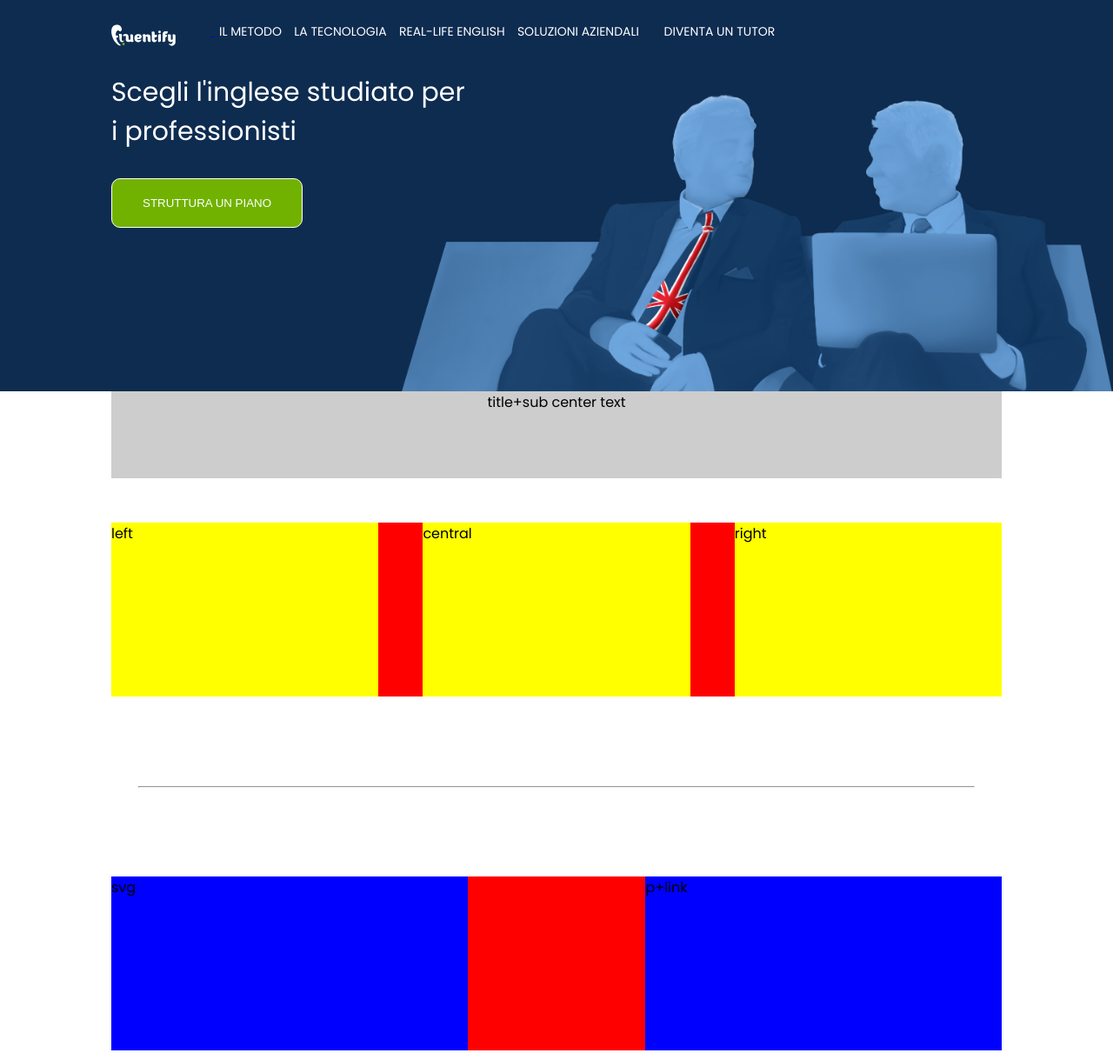
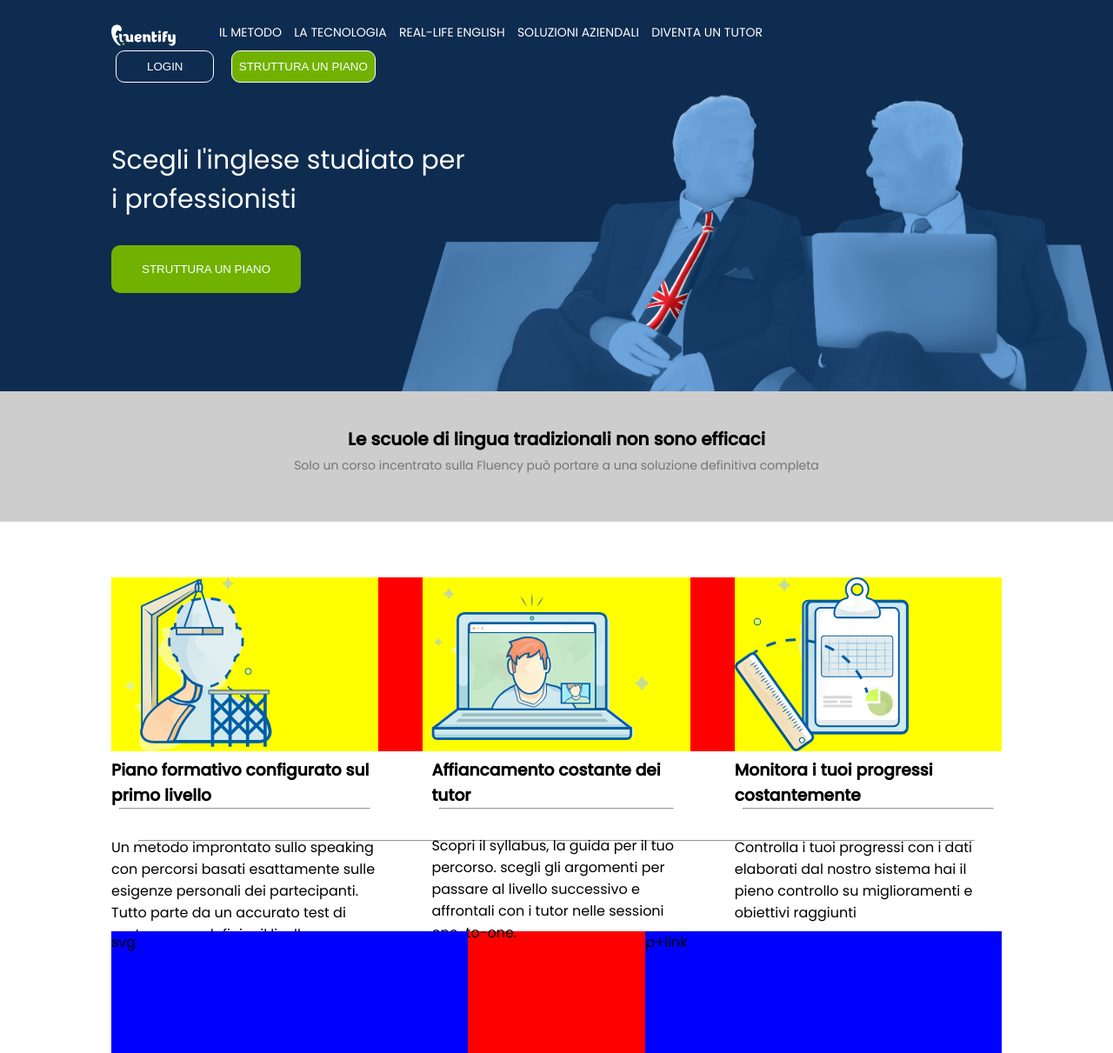
Before and after one commit to Giovanni-Bernardi/htmlcss-fluentify, a plain HTML site: page index.html in a window 1280 px wide. Shown: the top 1211 px of the page at 87% size. Drawn offline with Linux system fonts and the light colour scheme.

Commit message:
header ok

```diff
--- a/css/style.css
+++ b/css/style.css
@@ -41,10 +41,12 @@ header{
 width: 80%;
 padding-top: 1%;
 display: inline-block;
-vertical-align: middle;
 }
 
-.navleft{}
+.navleft{
+vertical-align: bottom;
+}
+
 nav li a{
 text-decoration: none;
 list-style-type: none;
@@ -57,6 +59,7 @@ nav li{
   padding: 5px;
   font-size: 14px;
 }
+
 
 .imgheader{
   background-image: url("../img/background-header.png");
@@ -71,12 +74,27 @@ nav li{
 }
 
 h1{
-  margin-top: 3%;
+  margin-top: 6%;
   margin-bottom: 3%;
   font-size: 30px;
   width: 40%;
   font-weight: 400;
   color: #fff;
+}
+
+#empty-button{
+  background-color: inherit;
+  padding: 10px 35px;
+  border: 1px solid #fff;
+}
+
+#button-nav-right{
+  padding: 10px 8px;
+  margin-left: 5px;
+}
+
+#button-under-title{
+  border: none;
 }
 
 /* buttons */
@@ -97,9 +115,26 @@ button{
 
 .title.main{
   background-color: rgba(205, 205, 205, 1);
-  height: 100px;
+  height: 150px;
   margin-bottom: 5%;
   text-align: center;
+  line-height: 30px;
+
+}
+
+#title-grey{
+  font-weight: 600;
+  font-size: 20px;
+  padding: 40px 0 7px 0;
+
+}
+
+#subtitle-grey{
+  font-weight: normal;
+  font-size: 14px;
+  padding-bottom: 35px;
+  color: rgb(117, 117, 117);
+
 }
 
 .block{
@@ -114,9 +149,26 @@ button{
   background-color: yellow;
 }
 
+#img-left{
+  width: 200px;
+  height: 200px;
+}
+
+#img-center{
+  width: 250px;
+  height: 200px;
+}
+
+#img-right{
+  width: 200px;
+  height: 200px;
+}
+
 .block.central{
   margin-left: 5%;
   margin-right: 5%;
+  padding-left: 10px;
+  padding-right: 10px;
 }
 
 /* -------------------------------------------------------------- */
--- a/index.html
+++ b/index.html
@@ -22,14 +22,15 @@
             <li class="navleft"><a href="#">la tecnologia</a></li>
             <li class="navleft"><a href="#">real-life english</a></li>
             <li class="navleft"><a href="#">soluzioni aziendali</a></li>
-            <li></li>
-            <li><a href="#">diventa un tutor</a></li>
+            <li class="navleft"><a href="#">diventa un tutor</a></li>
+            <li><button id="empty-button" type="button" name="button">LOGIN</button></li>
+            <li><button id="button-nav-right" type="button" name="button">STRUTTURA UN PIANO</button></li>
           </ul>
         </nav>
 
         <div class="heather-title">
           <h1>Scegli l'inglese studiato per i professionisti</h1>
-          <button type="button" name="button">STRUTTURA UN PIANO</button>
+          <button id="button-under-title" type="button" name="button">STRUTTURA UN PIANO</button>
           <div class="imgheader">
             <!-- img background css -->
           </div>
@@ -38,23 +39,50 @@
 
     <!-- main -->
     <main>
-      <div class="container">
         <div class="title main">
-          title+sub center text
+          <div id="title-grey">
+            <span>Le scuole di lingua tradizionali non sono efficaci</span>
+            <div id="subtitle-grey">
+              <span>Solo un corso incentrato sulla Fluency può portare a una soluzione definitiva completa</span>
             </div>
 
+          </div>
+        </div>
+
+        <div class="container">
           <div class="row">
             <section class="section first">
               <div class="block first left">
-              left
+                <a href="#">
+                  <img id=img-left src="img/profile.svg" alt="">
+                </a>
+                <h3>Piano formativo configurato sul primo livello</h3>
+                <hr class="divider">
+                <p>
+                 Un metodo improntato sullo speaking con percorsi basati esattamente sulle esigenze personali dei partecipanti. Tutto parte da un accurato test di partenza per definire il livello e impostare degli obiettivi da raggiungere.
+                </p>
               </div>
 
               <div class="block first central">
-              central
+                <a href="#">
+                  <img id=img-center src="img/computer.svg" alt="">
+                </a>
+                <h3>Affiancamento costante dei tutor</h3>
+                <hr class="divider">
+                <p>
+                 Scopri il syllabus, la guida per il tuo percorso. scegli gli argomenti per passare al livello successivo e affrontali con i tutor nelle sessioni one-to-one.
+                </p>
               </div>
 
               <div class="block first right">
-              right
+                <a href="#">
+                  <img id=img-right src="img/doc.svg" alt="">
+                </a>
+                <h3>Monitora i tuoi progressi costantemente</h3>
+                <hr class="divider">
+                <p>
+                 Controlla i tuoi progressi con i dati elaborati dal nostro sistema hai il pieno controllo su miglioramenti e obiettivi raggiunti
+                </p>
               </div>
 
             </section>
@@ -64,7 +92,7 @@
           <hr>
           <!-- second section -->
           <div class="row">
-          <section class="section second">
+            <div class="section second">
               <div class="block second left">
                 svg
               </div>
@@ -75,11 +103,11 @@
 
             </div>
 
-          </section>
-
           </div>
 
+
       </main>
+
 
     <!-- footer -->
     <footer>
```
Lines whose indentation alone changed are shown as unchanged.
